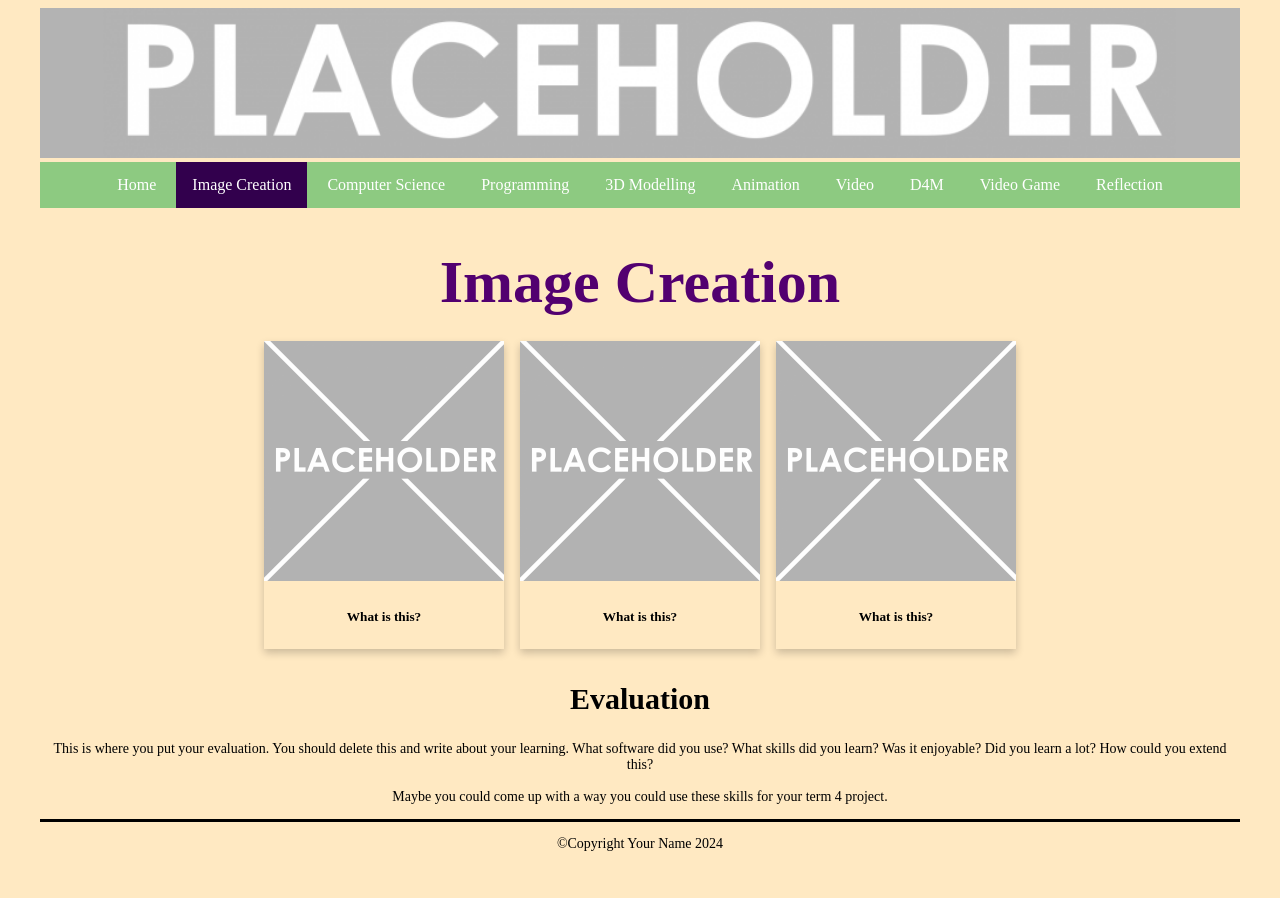
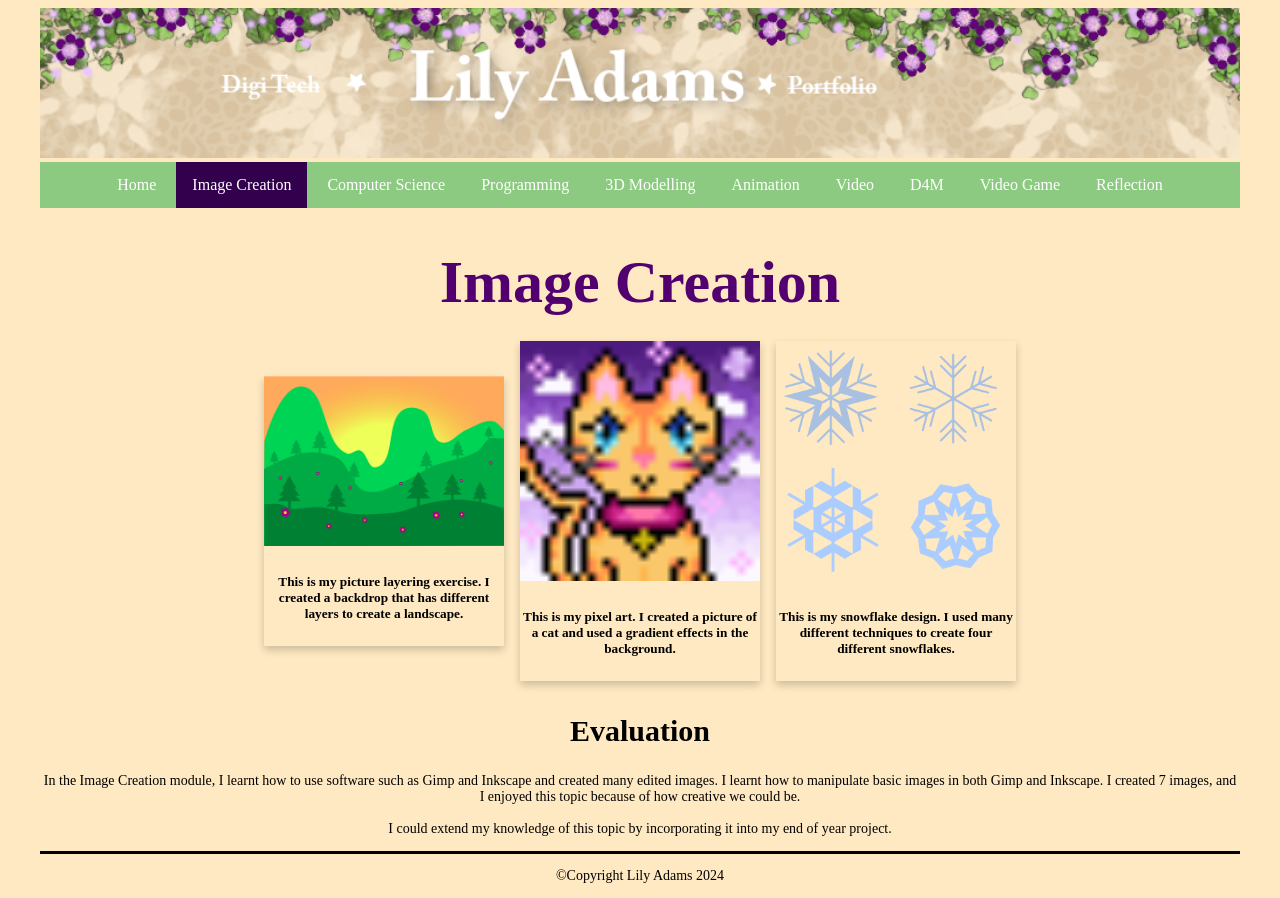
Before and after one commit to BHS23365/10DGT-BHS-Website-Lily-Adams, a plain HTML site: page imagecreation.html in a window 1280 px wide. Before the commit the page ends 866 px from the top, so only its background shows below. Drawn offline with Linux system fonts and the light colour scheme; a web font is replaced by a local one.

Commit message:
Image creation pictures and writing
Image creation pictures and writing

```diff
--- a/imagecreation.html
+++ b/imagecreation.html
@@ -8,7 +8,7 @@
     <!-- The relates to the Google Font used in h1 -->
     <link href='https://fonts.googleapis.com/css?family=Caesar Dressing' rel='stylesheet'>
     <div class="header">
-      <img src="images/DTportfolio_header.png">
+      <img src="images/header.png">
     </div>
   </head>
   <div class="wrapper">
@@ -35,28 +35,28 @@
       <div class='container'>
         <!-- item 1 starts here-->
         <div class='item'>
-          <img src="images/placeholder.png" alt="please replace me">
+          <img src="images/picturelayering.png" alt="picture layering">
           <div class='item-info'>
             <!-- a brief explanation of what this picture is -->
-            <h5>What is this?</h5>
+            <h5>This is my picture layering exercise. I created a backdrop that has different layers to create a landscape.</h5>
           </div>
         </div>
         <!-- end of item 1 -->
         <!-- item 2 starts here-->
         <div class='item'>
-          <img src="images/placeholder.png" alt="please replace me">
+          <img src="images/catcustompixel.png" alt="cat pixel picture">
           <div class='item-info'>
             <!-- a brief explanation of what this picture is -->
-            <h5>What is this?</h5>
+            <h5>This is my pixel art. I created a picture of a cat and used a gradient effects in the background.</h5>
           </div>
         </div>
         <!-- end of item 2 -->
         <!-- item 3 starts here-->
         <div class='item'>
-          <img src="images/placeholder.png" alt="please replace me">
+          <img src="images/snowflake inkscape.png" alt="please replace me">
           <div class='item-info'>
             <!-- a brief explanation of what this picture is -->
-            <h5>What is this?</h5>
+            <h5>This is my snowflake design. I used many different techniques to create four different snowflakes.</h5>
           </div>
         </div>
         <!-- end of item 3 -->
@@ -64,14 +64,13 @@
         <div class=information>
           <h2>Evaluation</h2>
           <p>
-            This is where you put your evaluation. You should delete this and write about your learning. What software did you use? What skills did you learn? Was it enjoyable? Did you learn a lot? How could you extend this? <br><br>
-            Maybe you could come up with a way you could use these skills for your term 4 project.
+            In the Image Creation module, I learnt how to use software such as Gimp and Inkscape and created many edited images. I learnt how to manipulate basic images in both Gimp and Inkscape. I created 7 images, and I enjoyed this topic because of how creative we could be.<br><br>
+            I could extend my knowledge of this topic by incorporating it into my end of year project.
           </p>
         </div>
       </div>
     </main>
     <footer>
-      <p>&#169;Copyright Your Name 2024</p>
+      <p>&#169;Copyright Lily Adams 2024</p>
     </footer>
   </body>
-</html>
```
Also changed, not shown: index.html (+3 -2 lines), images/catcustompixel.png (added), images/picturelayering.png (added), images/snowflake inkscape.png (added).
